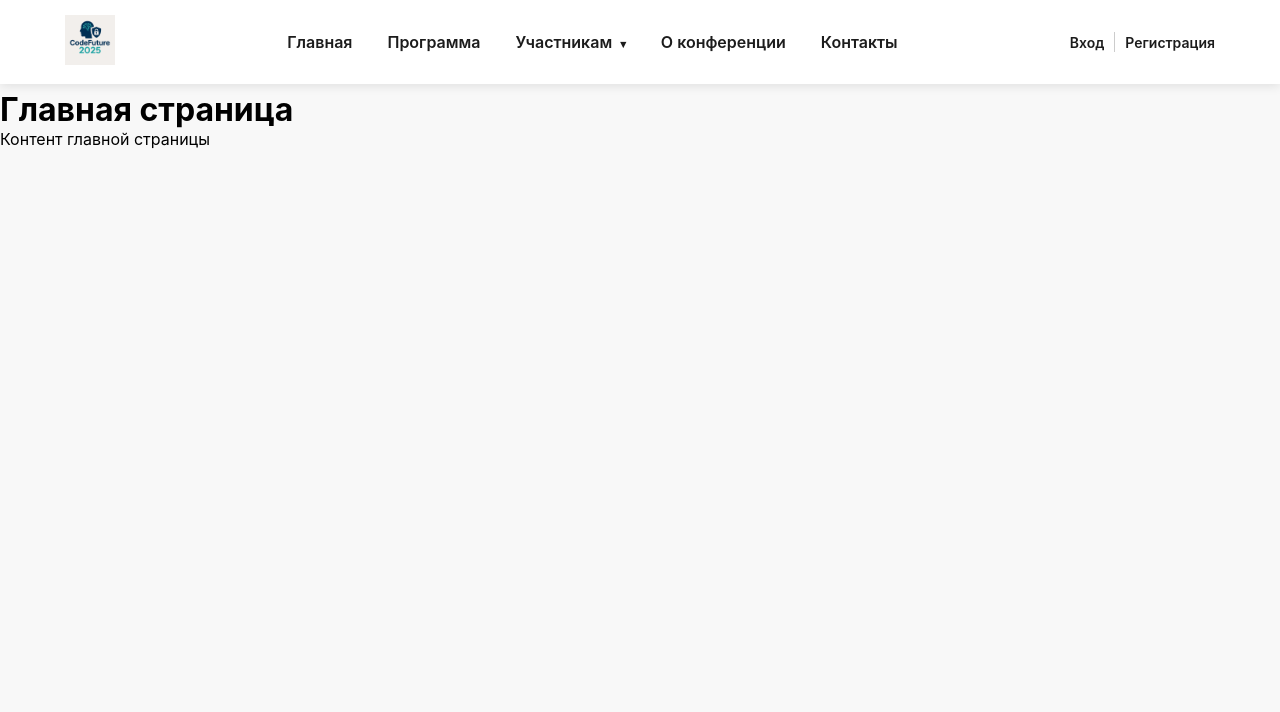
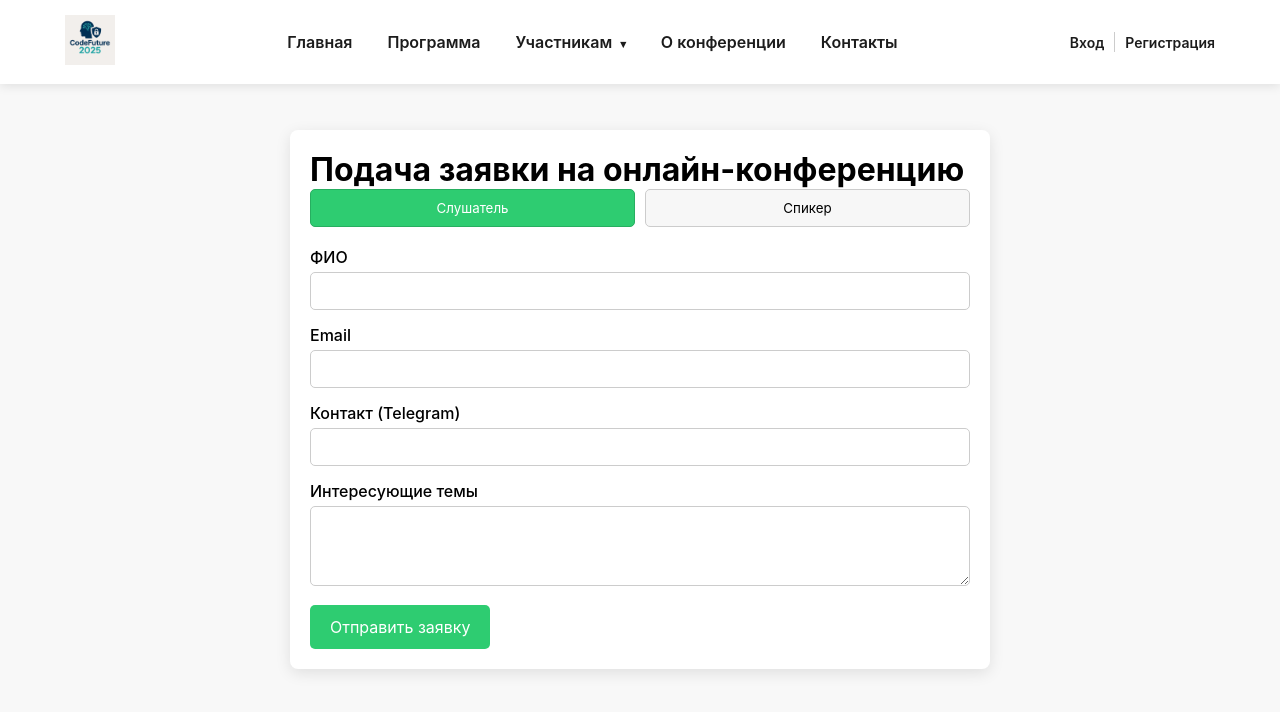
Before and after one commit to chayka28/kursovaya, a FastAPI app: page /apply in a window 1280 px wide. Shown: the top 712 px of the page. Run offline with FastAPI, Linux system fonts and the light colour scheme.

Commit message:
5
добавлена функция подачи заявок(еще требуется доработка)

```diff
--- a/main.py
+++ b/main.py
@@ -4,27 +4,36 @@ import uuid
 import datetime
 from typing import Optional
 
-from fastapi import FastAPI, Request, Response, Depends, Form
+from fastapi import (
+    FastAPI, Request, Response, Depends, Form, HTTPException
+)
+from fastapi import Body
+from fastapi.responses import HTMLResponse, RedirectResponse, JSONResponse
 from fastapi.templating import Jinja2Templates
-from fastapi.responses import HTMLResponse, RedirectResponse, JSONResponse
 from fastapi.staticfiles import StaticFiles
 from fastapi.middleware.cors import CORSMiddleware
 
 from pydantic import BaseModel, EmailStr
 from passlib.context import CryptContext
 
-from sqlalchemy import create_engine, Column, Integer, String, DateTime, ForeignKey, Text
-from sqlalchemy.orm import sessionmaker, declarative_base, relationship, Session
+from sqlalchemy import (
+    create_engine, Column, Integer, String,
+    DateTime, ForeignKey, Text
+)
+from sqlalchemy.orm import (
+    sessionmaker, declarative_base,
+    relationship, Session
+)
 
-# -----------------------------------------
+# -------------------------------------------------
 # CONFIG
-# -----------------------------------------
+# -------------------------------------------------
 DATABASE_URL = os.getenv("DATABASE_URL", "sqlite:///./app.db")
 pwd_ctx = CryptContext(schemes=["bcrypt"], deprecated="auto")
 
-# -----------------------------------------
-# SQLAlchemy
-# -----------------------------------------
+# -------------------------------------------------
+# DATABASE
+# -------------------------------------------------
 engine = create_engine(
     DATABASE_URL,
     connect_args={"check_same_thread": False} if "sqlite" in DATABASE_URL else {}
@@ -32,47 +41,50 @@ engine = create_engine(
 SessionLocal = sessionmaker(bind=engine, autoflush=False, autocommit=False)
 Base = declarative_base()
 
-# -----------------------------------------
+# -------------------------------------------------
 # MODELS
-# -----------------------------------------
+# -------------------------------------------------
 class User(Base):
     __tablename__ = "users"
+
     id = Column(Integer, primary_key=True)
     email = Column(String, unique=True, index=True, nullable=False)
     fullname = Column(String, nullable=False)
     password_hash = Column(String, nullable=False)
     created_at = Column(DateTime, default=datetime.datetime.utcnow)
 
-    theses = relationship("Thesis", back_populates="author")
-    applications = relationship("Application", back_populates="user")
+    theses = relationship("Thesis", back_populates="author", cascade="all, delete")
+    applications = relationship("Application", back_populates="user", cascade="all, delete")
 
 
 class SessionToken(Base):
     __tablename__ = "sessions"
+
     id = Column(Integer, primary_key=True)
     token = Column(String, unique=True, index=True, nullable=False)
     user_id = Column(Integer, ForeignKey("users.id", ondelete="CASCADE"))
     expires_at = Column(DateTime, nullable=False)
-    user = relationship("User")
 
 
 class PasswordReset(Base):
     __tablename__ = "password_resets"
+
     id = Column(Integer, primary_key=True)
     token = Column(String, unique=True, index=True, nullable=False)
     user_id = Column(Integer, ForeignKey("users.id", ondelete="CASCADE"))
     expires_at = Column(DateTime, nullable=False)
-    user = relationship("User")
 
 
 class Thesis(Base):
     __tablename__ = "theses"
+
     id = Column(Integer, primary_key=True)
     user_id = Column(Integer, ForeignKey("users.id", ondelete="CASCADE"))
     title = Column(String, nullable=False)
     abstract = Column(Text)
-    status = Column(String, default="submitted")
+    status = Column(String, default="submitted")   # submitted / accepted / rejected
     created_at = Column(DateTime, default=datetime.datetime.utcnow)
+
     author = relationship("User", back_populates="theses")
 
 
@@ -80,22 +92,30 @@ class Application(Base):
     __tablename__ = "applications"
     id = Column(Integer, primary_key=True)
     user_id = Column(Integer, ForeignKey("users.id", ondelete="CASCADE"))
-    title = Column(String, nullable=False)
-    status = Column(String, default="pending")
+    role = Column(String, nullable=False)          # listener или speaker
+    full_name = Column(String, nullable=False)
+    email = Column(String, nullable=False)
+    contact = Column(String)                        # Telegram / контакт
+    title = Column(String)                          # для спикера
+    thesis = Column(Text)                           # для спикера
+    interests = Column(Text)                        # для слушателя
+    status = Column(String, default="pending")     # статус заявки
     submitted_at = Column(DateTime, default=datetime.datetime.utcnow)
     user = relationship("User", back_populates="applications")
 
 
+
 Base.metadata.create_all(bind=engine)
 
-# -----------------------------------------
-# FASTAPI
-# -----------------------------------------
+# -------------------------------------------------
+# FASTAPI APP
+# -------------------------------------------------
 app = FastAPI()
+
 templates = Jinja2Templates(directory="templates")
 
+app.mount("/style", StaticFiles(directory="style"), name="style")
 app.mount("/scripts", StaticFiles(directory="scripts"), name="scripts")
-app.mount("/style", StaticFiles(directory="style"), name="style")
 app.mount("/assets", StaticFiles(directory="assets"), name="assets")
 
 app.add_middleware(
@@ -106,29 +126,9 @@ app.add_middleware(
     allow_headers=["*"],
 )
 
-# -----------------------------------------
-# SCHEMAS
-# -----------------------------------------
-class RegisterData(BaseModel):
-    fullname: str
-    email: EmailStr
-    password: str
-
-class LoginData(BaseModel):
-    email: EmailStr
-    password: str
-    remember: Optional[bool] = False
-
-class ResetRequest(BaseModel):
-    email: EmailStr
-
-class NewPassword(BaseModel):
-    token: str
-    new_password: str
-
-# -----------------------------------------
+# -------------------------------------------------
 # UTILS
-# -----------------------------------------
+# -------------------------------------------------
 def get_db():
     db = SessionLocal()
     try:
@@ -145,82 +145,154 @@ def verify_password(password: str, hashed: str) -> bool:
     return pwd_ctx.verify(password.encode("utf-8")[:72], hashed)
 
 
-def create_session(db: Session, user: User, remember: bool = False) -> str:
+def create_session(db: Session, user: User, remember: bool) -> str:
     token = str(uuid.uuid4())
     ttl = datetime.timedelta(days=30) if remember else datetime.timedelta(hours=2)
     expires = datetime.datetime.utcnow() + ttl
+
     s = SessionToken(token=token, user_id=user.id, expires_at=expires)
     db.add(s)
     db.commit()
     return token
 
 
-def get_user_from_token(db: Session, token: Optional[str]) -> Optional[User]:
+def get_current_user(request: Request, db: Session) -> Optional[User]:
+    token = request.cookies.get("session_token")
     if not token:
         return None
+
     s = db.query(SessionToken).filter_by(token=token).first()
-    if not s:
+    if not s or s.expires_at < datetime.datetime.utcnow():
         return None
-    if s.expires_at < datetime.datetime.utcnow():
-        db.delete(s)
-        db.commit()
-        return None
+
     return db.query(User).filter_by(id=s.user_id).first()
 
+# -------------------------------------------------
+# AUTH
+# -------------------------------------------------
+class RegisterData(BaseModel):
+    email: EmailStr
+    fullname: str
+    password: str
 
-def get_current_user(request: Request, db: Session = Depends(get_db)):
-    return get_user_from_token(db, request.cookies.get("session_token"))
 
-# -----------------------------------------
+class LoginData(BaseModel):
+    email: EmailStr
+    password: str
+    remember: Optional[bool] = False
+
+
+class ResetRequest(BaseModel):
+    email: EmailStr
+
+
+class NewPassword(BaseModel):
+    token: str
+    new_password: str
+
+
+@app.post("/register")
+async def register(data: RegisterData, db: Session = Depends(get_db)):
+    if db.query(User).filter_by(email=data.email).first():
+        return JSONResponse({"message": "Пользователь уже существует"}, 400)
+
+    user = User(
+        email=data.email,
+        fullname=data.fullname,
+        password_hash=hash_password(data.password),
+    )
+    db.add(user)
+    db.commit()
+    return {"message": "Регистрация успешна"}
+
+
+@app.post("/login")
+async def login(data: LoginData, response: Response, db: Session = Depends(get_db)):
+    user = db.query(User).filter_by(email=data.email).first()
+    if not user or not verify_password(data.password, user.password_hash):
+        return JSONResponse({"message": "Неверный email или пароль"}, 401)
+
+    token = create_session(db, user, bool(data.remember))
+    response.set_cookie("session_token", token, httponly=True, samesite="lax")
+    return {"message": "Вход выполнен"}
+
+
+@app.get("/logout")
+async def logout(request: Request, db: Session = Depends(get_db)):
+    token = request.cookies.get("session_token")
+    if token:
+        db.query(SessionToken).filter_by(token=token).delete()
+        db.commit()
+
+    resp = RedirectResponse("/", 302)
+    resp.delete_cookie("session_token")
+    return resp
+
+# -------------------------------------------------
+# PASSWORD RESET
+# -------------------------------------------------
+@app.post("/reset-password")
+async def reset_request(data: ResetRequest, db: Session = Depends(get_db)):
+    user = db.query(User).filter_by(email=data.email).first()
+    if not user:
+        return {"message": "Если email существует — ссылка отправлена"}
+
+    token = str(uuid.uuid4())
+    expires = datetime.datetime.utcnow() + datetime.timedelta(hours=1)
+
+    db.add(PasswordReset(token=token, user_id=user.id, expires_at=expires))
+    db.commit()
+
+    print("RESET LINK:", f"http://localhost:8000/reset-confirm?token={token}")
+    return {"message": "Если email существует — ссылка отправлена"}
+
+
+@app.get("/reset-confirm", response_class=HTMLResponse)
+async def reset_page(request: Request, token: str):
+    return templates.TemplateResponse("reset.html", {"request": request, "token": token})
+
+
+@app.post("/reset-confirm")
+async def reset_confirm(data: NewPassword, db: Session = Depends(get_db)):
+    r = db.query(PasswordReset).filter_by(token=data.token).first()
+    if not r or r.expires_at < datetime.datetime.utcnow():
+        raise HTTPException(400, "Неверный или просроченный токен")
+
+    user = db.query(User).filter_by(id=r.user_id).first()
+    user.password_hash = hash_password(data.new_password)
+
+    db.delete(r)
+    db.commit()
+    return {"message": "Пароль изменён"}
+
+# -------------------------------------------------
 # PAGES
-# -----------------------------------------
+# -------------------------------------------------
 @app.get("/", response_class=HTMLResponse)
-async def page_index(request: Request, db: Session = Depends(get_db)):
+async def index(request: Request, db: Session = Depends(get_db)):
     user = get_current_user(request, db)
     return templates.TemplateResponse("index.html", {"request": request, "user": user})
-
-
-@app.get("/about", response_class=HTMLResponse)
-async def page_about(request: Request, db: Session = Depends(get_db)):
-    user = get_current_user(request, db)
-    return templates.TemplateResponse("about.html", {"request": request, "user": user})
 
 
 @app.get("/apply", response_class=HTMLResponse)
 async def page_apply(request: Request, db: Session = Depends(get_db)):
     user = get_current_user(request, db)
-    return templates.TemplateResponse("apply.html", {"request": request, "user": user})
+    already_applied = False
+    if user:
+        existing = db.query(Application).filter_by(user_id=user.id).first()
+        already_applied = bool(existing)
 
-
-@app.get("/contact", response_class=HTMLResponse)
-async def page_contact(request: Request, db: Session = Depends(get_db)):
-    user = get_current_user(request, db)
-    return templates.TemplateResponse("contact.html", {"request": request, "user": user})
-
-
-@app.get("/menu", response_class=HTMLResponse)
-async def page_menu(request: Request, db: Session = Depends(get_db)):
-    user = get_current_user(request, db)
-    return templates.TemplateResponse("menu.html", {"request": request, "user": user})
-
-
-@app.get("/members", response_class=HTMLResponse)
-async def page_members(request: Request, db: Session = Depends(get_db)):
-    user = get_current_user(request, db)
-    return templates.TemplateResponse("members.html", {"request": request, "user": user})
-
-
-@app.get("/program", response_class=HTMLResponse)
-async def page_program(request: Request, db: Session = Depends(get_db)):
-    user = get_current_user(request, db)
-    return templates.TemplateResponse("program.html", {"request": request, "user": user})
+    return templates.TemplateResponse(
+        "apply.html",
+        {"request": request, "user": user, "already_applied": already_applied}
+    )
 
 
 @app.get("/thesis", response_class=HTMLResponse)
-async def page_thesis(request: Request, db: Session = Depends(get_db)):
+async def thesis_page(request: Request, db: Session = Depends(get_db)):
     user = get_current_user(request, db)
     if not user:
-        return RedirectResponse("/", status_code=302)
+        return RedirectResponse("/", 302)
     return templates.TemplateResponse("thesis.html", {"request": request, "user": user})
 
 
@@ -233,98 +305,53 @@ async def page_profile(request: Request, db: Session = Depends(get_db)):
     theses = db.query(Thesis).filter_by(user_id=user.id).all()
     applications = db.query(Application).filter_by(user_id=user.id).all()
 
+    # Проверка на пустой список
+    last_application = applications[-1] if applications else None
+
     return templates.TemplateResponse(
         "profile.html",
-        {"request": request, "user": user, "theses": theses, "applications": applications}
+        {
+            "request": request,
+            "user": user,
+            "theses": theses,
+            "applications": applications,
+            "last_application": last_application
+        }
     )
 
-# -----------------------------------------
-# AUTH
-# -----------------------------------------
-@app.post("/register")
-async def register(data: RegisterData, db: Session = Depends(get_db)):
-    if db.query(User).filter_by(email=data.email).first():
-        return JSONResponse({"message": "Пользователь уже существует"}, status_code=400)
+# -------------------------------------------------
+# FORMS
+# -------------------------------------------------
+@app.post("/application/submit")
+async def submit_application(data: dict = Body(...), request: Request = None, db: Session = Depends(get_db)):
+    user = get_current_user(request, db)
+    if not user:
+        return JSONResponse({"message": "Unauthorized"}, status_code=401)
 
-    u = User(
-        email=data.email,
-        fullname=data.fullname,
-        password_hash=hash_password(data.password),
+    # Проверяем, подал ли уже заявку
+    existing = db.query(Application).filter_by(user_id=user.id).first()
+    if existing:
+        return JSONResponse({"message": "Вы уже подали заявку. Статус можно отследить в профиле."}, status_code=400)
+
+    # Сохраняем заявку
+    a = Application(
+        user_id=user.id,
+        role=data.get("role"),
+        full_name=data.get("full_name"),
+        email=data.get("email"),
+        contact=data.get("contact"),
+        interests=data.get("interests") if data.get("role")=="listener" else None,
+        title=data.get("title") if data.get("role")=="speaker" else None,
+        thesis=data.get("thesis") if data.get("role")=="speaker" else None,
+        status="pending"
     )
-    db.add(u)
+
+    db.add(a)
     db.commit()
-    return {"message": "Регистрация успешна"}
+
+    return {"message": "Заявка успешно отправлена"}
 
 
-@app.post("/login")
-async def login(data: LoginData, response: Response, db: Session = Depends(get_db)):
-    user = db.query(User).filter_by(email=data.email).first()
-    if not user or not verify_password(data.password, user.password_hash):
-        return JSONResponse({"message": "Неверный email или пароль"}, status_code=401)
-
-    token = create_session(db, user, remember=bool(data.remember))
-    response.set_cookie("session_token", token, httponly=True, samesite="lax")
-    return {"message": "Вход выполнен"}
-
-
-@app.get("/logout")
-async def logout(response: Response, request: Request, db: Session = Depends(get_db)):
-    token = request.cookies.get("session_token")
-    if token:
-        s = db.query(SessionToken).filter_by(token=token).first()
-        if s:
-            db.delete(s)
-            db.commit()
-
-    res = RedirectResponse("/", status_code=302)
-    res.delete_cookie("session_token")
-    return res
-
-# -----------------------------------------
-# PASSWORD RESET
-# -----------------------------------------
-@app.post("/reset-password")
-async def reset_request(data: ResetRequest, db: Session = Depends(get_db)):
-    user = db.query(User).filter_by(email=data.email).first()
-
-    if not user:
-        return {"message": "Если email существует — ссылка отправлена"}
-
-    token = str(uuid.uuid4())
-    expires = datetime.datetime.utcnow() + datetime.timedelta(hours=1)
-
-    r = PasswordReset(token=token, user_id=user.id, expires_at=expires)
-    db.add(r)
-    db.commit()
-
-    print("RESET LINK →", f"http://localhost:8000/reset-confirm?token={token}")
-
-    return {"message": "Если email существует — ссылка отправлена"}
-
-
-@app.get("/reset-confirm", response_class=HTMLResponse)
-async def reset_page(request: Request, token: str):
-    return templates.TemplateResponse("reset.html", {"request": request, "token": token})
-
-
-@app.post("/reset-confirm")
-async def reset_confirm(data: NewPassword, db: Session = Depends(get_db)):
-    r = db.query(PasswordReset).filter_by(token=data.token).first()
-
-    if not r or r.expires_at < datetime.datetime.utcnow():
-        return JSONResponse({"message": "Токен неверный или устарел"}, status_code=400)
-
-    user = db.query(User).filter_by(id=r.user_id).first()
-    user.password_hash = hash_password(data.new_password)
-
-    db.delete(r)
-    db.commit()
-
-    return {"message": "Пароль успешно изменён"}
-
-# -----------------------------------------
-# FORMS: SUBMIT THESIS / APPLICATION
-# -----------------------------------------
 @app.post("/thesis/submit")
 async def submit_thesis(
     title: str = Form(...),
@@ -334,27 +361,34 @@ async def submit_thesis(
 ):
     user = get_current_user(request, db)
     if not user:
-        return JSONResponse({"message": "Unauthorized"}, status_code=401)
+        raise HTTPException(401)
 
-    t = Thesis(user_id=user.id, title=title, abstract=abstract)
-    db.add(t)
+    thesis = Thesis(
+        user_id=user.id,
+        title=title,
+        abstract=abstract,
+    )
+    db.add(thesis)
     db.commit()
+    return RedirectResponse("/profile", 302)
 
-    return RedirectResponse("/profile", status_code=302)
-
-
-@app.post("/application/submit")
-async def submit_application(
-    title: str = Form(...),
-    request: Request = None,
-    db: Session = Depends(get_db),
-):
+@app.post("/apply")
+async def submit_application(data: dict = Body(...), request: Request = None, db: Session = Depends(get_db)):
     user = get_current_user(request, db)
     if not user:
         return JSONResponse({"message": "Unauthorized"}, status_code=401)
 
-    a = Application(user_id=user.id, title=title)
+    # Проверяем, есть ли уже заявка
+    existing = db.query(Application).filter_by(user_id=user.id).first()
+    if existing:
+        return JSONResponse({"message": "Заявка уже подана"}, status_code=400)
+
+    a = Application(
+        user_id=user.id,
+        title=f"{user.fullname} ({data.get('role')})",
+        status="pending"
+    )
     db.add(a)
     db.commit()
 
-    return RedirectResponse("/profile", status_code=302)
+    return JSONResponse({"message": "Заявка успешно отправлена"})
--- /dev/null
+++ b/style/apply.css
@@ -0,0 +1,95 @@
+/* Контейнер формы */
+.apply-container {
+    max-width: 700px;
+    margin: 40px auto;
+    padding: 20px;
+    background: #fff;
+    border-radius: 8px;
+    box-shadow: 0 4px 15px rgba(0,0,0,0.1);
+}
+
+/* Блок с информацией о поданной заявке */
+.info-box {
+    padding: 20px;
+    background-color: #e0f7e9;
+    border-left: 5px solid #2ecc71;
+    border-radius: 5px;
+}
+
+/* Переключение ролей */
+.role-switch {
+    display: flex;
+    gap: 10px;
+    margin-bottom: 20px;
+}
+
+.role-btn {
+    flex: 1;
+    padding: 10px;
+    border: 1px solid #ccc;
+    border-radius: 5px;
+    cursor: pointer;
+    background: #f7f7f7;
+    transition: background 0.2s;
+}
+
+.role-btn.active {
+    background: #2ecc71;
+    color: #fff;
+    border-color: #27ae60;
+}
+
+/* Общие поля формы */
+.application-form label {
+    display: block;
+    margin-bottom: 15px;
+    font-weight: 500;
+}
+
+.application-form input,
+.application-form textarea {
+    width: 100%;
+    padding: 10px;
+    border-radius: 5px;
+    border: 1px solid #ccc;
+    margin-top: 5px;
+    box-sizing: border-box;
+}
+
+.application-form textarea {
+    resize: vertical;
+    min-height: 80px;
+}
+
+/* Скрытые поля ролей */
+.role-fields.hidden {
+    display: none;
+}
+
+/* Кнопка отправки */
+.submit-btn {
+    display: inline-block;
+    padding: 12px 20px;
+    background-color: #2ecc71;
+    color: #fff;
+    border: none;
+    border-radius: 5px;
+    cursor: pointer;
+    font-size: 16px;
+}
+
+.submit-btn:hover {
+    background-color: #27ae60;
+}
+
+.apply-container {
+    max-width: 700px;
+    margin: 40px auto;
+    padding: 20px;
+    background: #fff;
+    border-radius: 8px;
+    box-shadow: 0 4px 15px rgba(0,0,0,0.1);
+    box-sizing: border-box;
+}
+
+/* Остальной CSS такой же, как у тебя был */
--- a/templates/apply.html
+++ b/templates/apply.html
@@ -1,8 +1,67 @@
 {% extends "base.html" %}
 
-{% block title %}Главная{% endblock %}
+{% block title %}Подача заявки{% endblock %}
 
 {% block content %}
-<h1>Главная страница</h1>
-<p>Контент главной страницы</p>
+
+<div class="apply-container">
+
+    {% if already_applied %}
+        <div class="info-box">
+            <h2>✅ Заявка уже подана</h2>
+            <p>Отследить статус можно в <a href="/profile">профиле</a>.</p>
+        </div>
+    {% else %}
+
+    <h1>Подача заявки на онлайн-конференцию</h1>
+
+    <div class="role-switch">
+        <button type="button" class="role-btn active" data-role="listener">Слушатель</button>
+        <button type="button" class="role-btn" data-role="speaker">Спикер</button>
+    </div>
+
+    <form id="application-form" class="application-form">
+        <input type="hidden" name="role" value="listener">
+
+        <div class="form-block common-fields">
+            <label>ФИО
+                <input type="text" name="full_name" required>
+            </label>
+
+            <label>Email
+                <input type="email" name="email" required>
+            </label>
+
+            <label>Контакт (Telegram)
+                <input type="text" name="contact" required>
+            </label>
+        </div>
+
+        <div id="listener-fields" class="form-block role-fields">
+            <label>Интересующие темы
+                <textarea name="interests"></textarea>
+            </label>
+        </div>
+
+        <div id="speaker-fields" class="form-block role-fields hidden">
+            <label>Тема доклада
+                <input type="text" name="title">
+            </label>
+
+            <label>Кратко о докладе
+                <textarea name="thesis"></textarea>
+            </label>
+
+            <label>Опыт выступлений
+                <textarea name="experience"></textarea>
+            </label>
+        </div>
+
+        <button type="submit" class="submit-btn">Отправить заявку</button>
+    </form>
+
+    {% endif %}
+</div>
+
+<script src="/scripts/apply.js"></script>
 {% endblock %}
--- a/templates/base.html
+++ b/templates/base.html
@@ -6,6 +6,7 @@
   <link rel="stylesheet" href="/style/menu.css">
   <link rel="stylesheet" href="/style/profile.css">
   <link rel="stylesheet" href="/style/thesis.css">
+  <link rel="stylesheet" href="/style/apply.css">
 </head>
 <body>
 
```
Also changed, not shown: scripts/apply.js (added, +23 -0 lines), templates/profile.html (+6 -3 lines), app.db, database.db (deleted).
